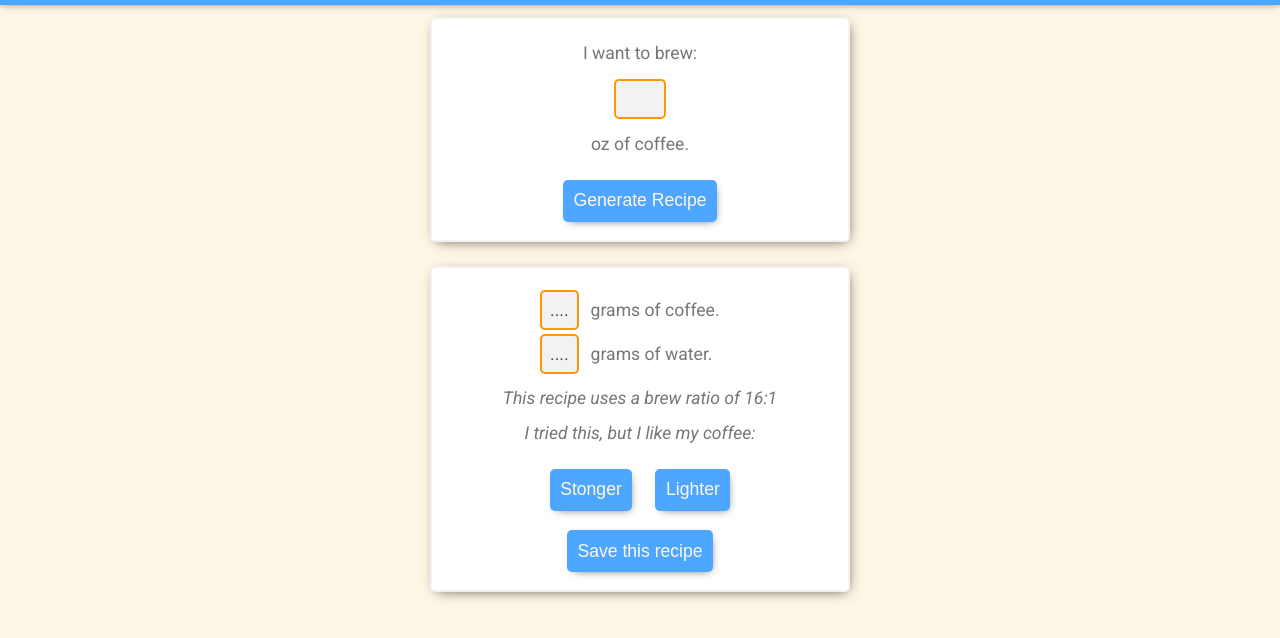
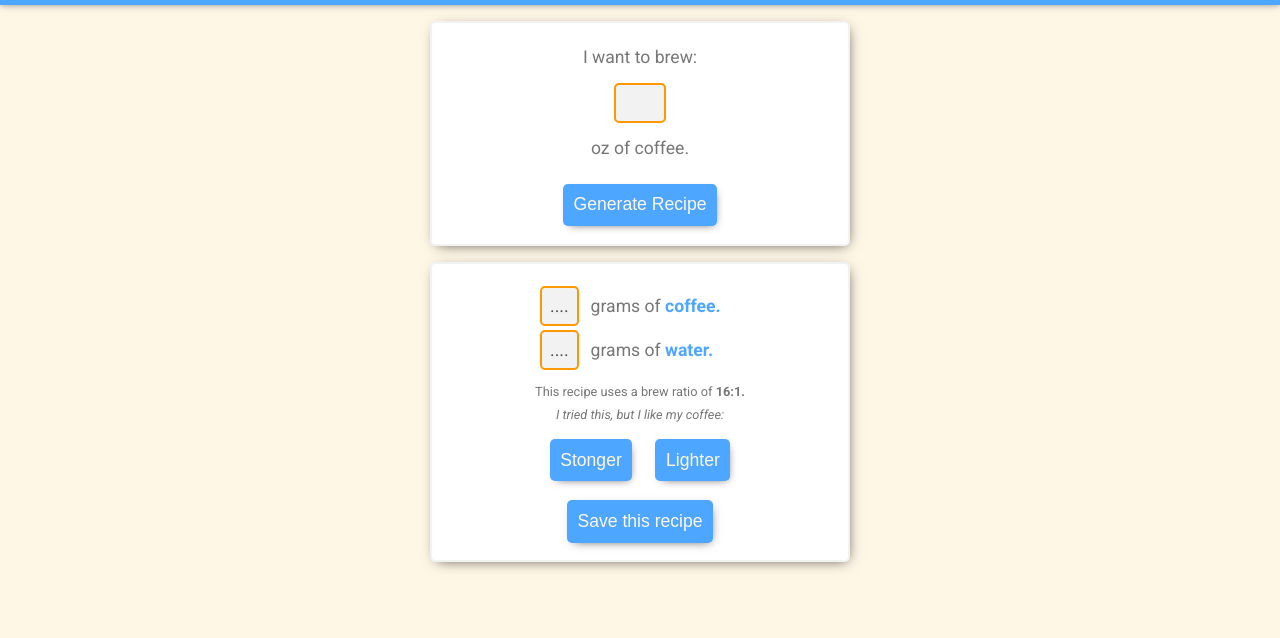
Before and after one commit to andybeers/coffeeBuddy, a plain HTML site: page index.html in a window 1280 px wide. Shown: the part 60-698 px from the top of the page. Drawn offline with Linux system fonts and the light colour scheme.

Commit message:
Emphasis on Coffee/Water/Ratio. col margins tightened.

```diff
--- a/app.js
+++ b/app.js
@@ -21,7 +21,11 @@ function calculateBrew() {
 	return calcRecipe;
 }
 
+//Wire up
 brewButton.addEventListener("click", calculateBrew);
+
+
+
 
 function Recipe(name, ounces, gramsCoffee, gramsWater, ratioWater) {
 	this.name = name;
--- a/index.html
+++ b/index.html
@@ -22,10 +22,10 @@
 		</div>
 		<div class="col">
 			<div class="output">
-				<p class="gramsToWater"><span id="outputCoffee">....</span>grams of coffee.</p>
-				<p class="gramsToWater"><span id="outputWater">....</span>grams of water.</p>
-				<p><i>This recipe uses a brew ratio of 16:1</i></p>
-				<p><i>I tried this, but I like my coffee:</i></p>
+				<p class="gramsToWater"><span id="outputCoffee">....</span>grams of <span class="emphasis">coffee.</span></p>
+				<p class="gramsToWater"><span id="outputWater">....</span>grams of <span class="emphasis">water.</span></p>
+				<h3>This recipe uses a brew ratio of <span id="brewRatio"><b>16:1.</b></span></h3>
+				<h3><i>I tried this, but I like my coffee:</i></h3>
 				<button class="button" id="stronger">Stonger</button> <button class="button" id="lighter">Lighter</button><br>
 				<button class="button" id="save">Save this recipe</button>
 			</div>
--- a/main.css
+++ b/main.css
@@ -20,7 +20,7 @@ body {
 
 .col {
 	width: 75%;
-	margin: .75rem auto;
+	margin: .5rem auto;
 	padding: .5rem .5rem;
 	background-color: white;
 	border: 2px solid #f2f2f2;
@@ -44,11 +44,26 @@ p {
 	margin: .5rem;
 }
 
+.emphasis {
+	font-family: 'Roboto', 'Arial', sans-serif;
+	font-size: 1em;
+	font-weight: 700;
+	color: #4da6ff;
+}
+
+h3 {
+	font-family: 'Roboto', 'Arial', sans-serif;
+	font-size: .8em;
+	font-weight: 400;
+	color: #767676;
+	margin: .5rem;
+}
+
 .gramsToWater {
 	margin: 1.5rem 5%;
 }
 
-.output span {
+#outputCoffee, #outputWater {
 	margin: .75rem;
 	padding: .5rem;
 	border: 2px solid #FF9700;
@@ -69,6 +84,7 @@ Header
   justify-content: center;
   align-items: center;
   box-shadow: 0px -1px 8px #767676;
+  margin-bottom: .5rem;
 }
 
 h1 {
```
